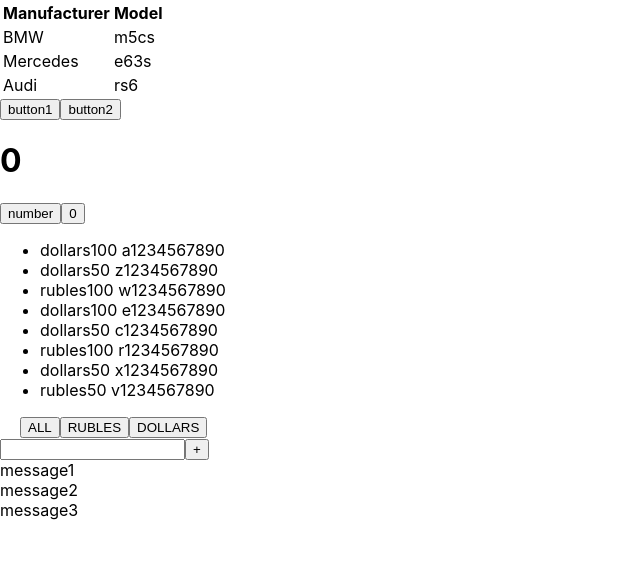
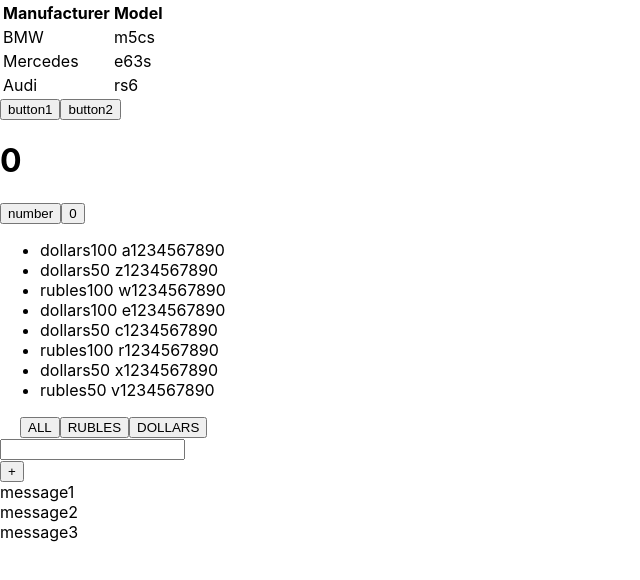
Before and after one commit to TinyMan66/micro-tasks, a React (Create React App) app: page / in a window 1280 px wide. Shown: the top 580 px of the page, without its empty margins (0-640 px from the left). Built offline with nearby package versions, Linux system fonts and the light colour scheme; the HTML template or start-up script is replaced by a standard one.

Commit message:
Create Input component

```diff
--- a/src/App.tsx
+++ b/src/App.tsx
@@ -4,6 +4,7 @@
 import {Button} from "./Components/Button";
 import {MoneyFilter} from "./Components/MoneyFilter";
 import {FullInput} from "./Components/FullInput";
+import {Input} from "./Components/Input";
 
 export type FilterType = 'all' | 'dollars' | 'rubles';
 
@@ -66,10 +67,15 @@
         {message: 'message2'},
         {message: 'message3'},
     ])
+    let [title, setTitle] = useState('');
 
     const addMessage = (title: string) => {
         let newMessage = {message: title}
         setMessage([newMessage, ...message]);
+    }
+    const callBackButtonHandler = () => {
+        addMessage(title);
+        setTitle('');
     }
 
     return (
@@ -90,7 +96,10 @@
             <MoneyFilter currentMoney={currentMoney} onclickFilterHandler={onclickFilterHandler}/>
 
             {/*micro task 06*/}
-            <FullInput addMessage={addMessage}/>
+            {/*<FullInput addMessage={addMessage}/>*/}
+
+            <Input title={title} setTitle={setTitle}/>
+            <Button name={'+'} callBack={callBackButtonHandler}/>
             {message.map((m, index) =>
                 <div key={index}>{m.message}</div>)}
         </div>
--- /dev/null
+++ b/src/Components/Input.tsx
@@ -0,0 +1,19 @@
+import React, {ChangeEvent} from 'react';
+
+type InputType = {
+    title: string
+    setTitle: (title: string) => void
+}
+
+export const Input: React.FC<InputType> = ({title, setTitle}) => {
+
+    const onChangeInputHandler = (event: ChangeEvent<HTMLInputElement>) => {
+        setTitle(event.currentTarget.value);
+    }
+
+    return (
+        <div>
+            <input value={title} onChange={onChangeInputHandler}/>
+        </div>
+    );
+};
```
Also changed, not shown: src/Components/Button.tsx (line endings or trailing spaces).
